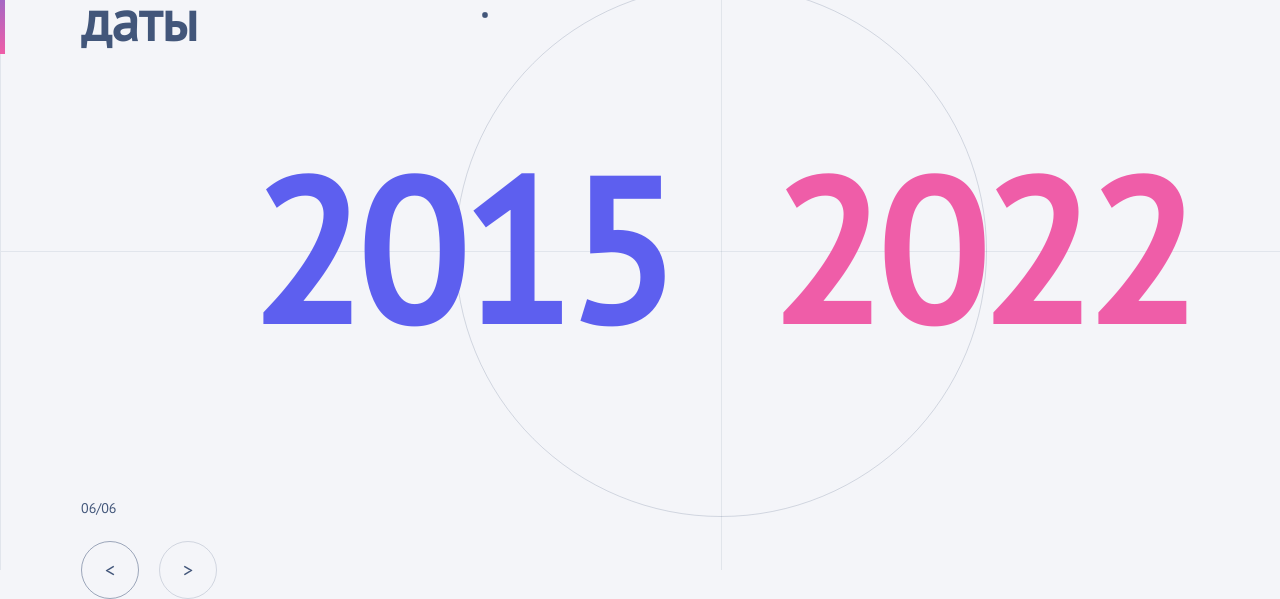
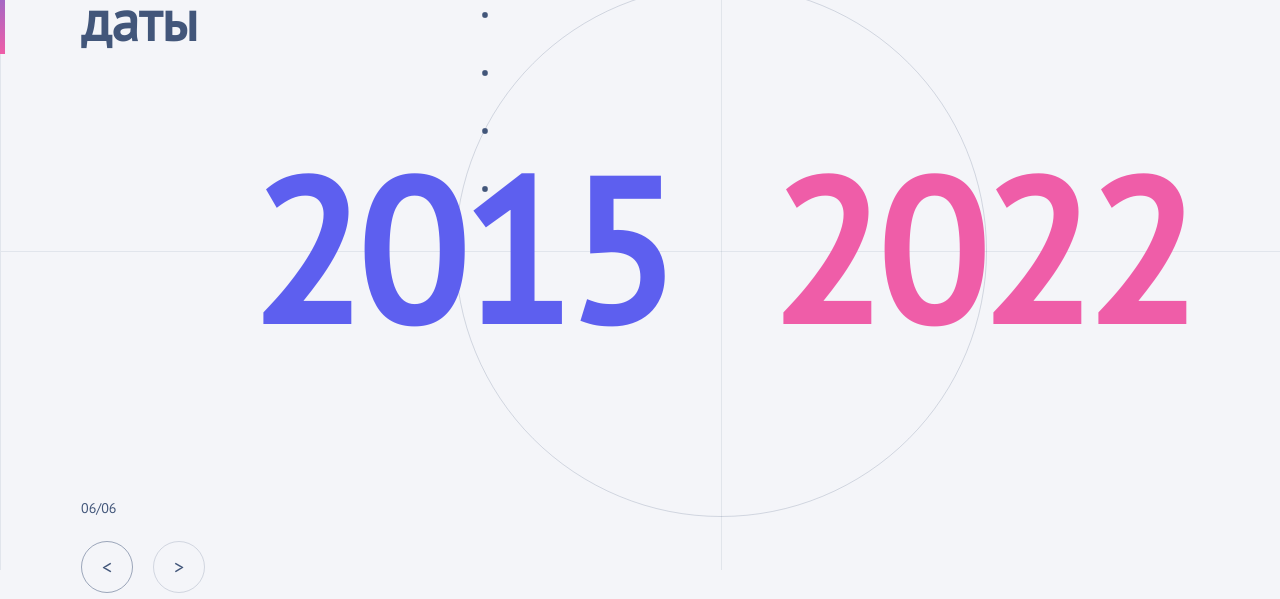
Before and after one commit to damnnou/test-history, a React (Create React App) app: page / in a window 1280 px wide. Shown: the part 230-829 px from the top of the page. Built offline with nearby package versions, Linux system fonts and the light colour scheme.

Commit message:
move interfaces/types into types folder

```diff
--- a/package.json
+++ b/package.json
@@ -3,9 +3,11 @@
   "version": "0.1.0",
   "private": true,
   "dependencies": {
+    "@gsap/react": "^2.1.0",
     "@testing-library/jest-dom": "^5.17.0",
     "@testing-library/react": "^13.4.0",
     "@testing-library/user-event": "^13.5.0",
+    "gsap": "^3.12.5",
     "react": "^18.2.0",
     "react-dom": "^18.2.0",
     "react-scripts": "5.0.1",
--- a/src/features/CircleButton.tsx
+++ b/src/features/CircleButton.tsx
@@ -1,20 +1,12 @@
 import React from "react";
-import styled, { keyframes } from "styled-components";
+import styled from "styled-components";
 import { colors } from "../styles/colors.ts";
-
-interface CircleButtonProps {
-    width?: string;
-    height?: string;
-    disabled?: boolean;
-    animated?: boolean;
-    children?: React.ReactNode;
-    style?: Object;
-}
+import type { CircleButtonProps } from "../types/componentsProps.ts";
 
 const Button = styled.div<CircleButtonProps>`
     // Дефолтные стили
-    width: ${(props) => props.width ?? "56px"};
-    height: ${(props) => props.height ?? "56px"};
+    width: ${(props) => (props.width ? props.width + "px" : "50px")};
+    height: ${(props) => (props.height ? props.height + "px" : "50px")};
     display: flex;
     align-items: center;
     justify-content: center;
@@ -23,6 +15,7 @@ const Button = styled.div<CircleButtonProps>`
     cursor: pointer;
     border: 1px solid ${colors["Black-blue-Opacity-50"]};
     color: ${colors["Black-blue"]};
+    z-index: 1000;
 
     // Стили, если кнопка анимированная
     ${(props) =>
@@ -47,8 +40,16 @@ const Button = styled.div<CircleButtonProps>`
             color: ${colors["Black-blue"]}
     `}
 `;
-const CircleButton: React.FC<CircleButtonProps> = ({ children, ...props }) => {
-    return <Button {...props}>{children}</Button>;
+const CircleButton: React.FC<CircleButtonProps> = ({
+    children,
+    reference,
+    ...props
+}) => {
+    return (
+        <Button {...props} ref={reference}>
+            {children ?? props.value}
+        </Button>
+    );
 };
 
 export default CircleButton;
--- a/src/features/MainTitle.tsx
+++ b/src/features/MainTitle.tsx
@@ -2,9 +2,7 @@ import React from "react";
 import styled from "styled-components";
 import { colors } from "../styles/colors.ts";
 
-interface MainTitleProps {
-    children: React.ReactNode;
-}
+import type { ComponentWithChildren } from "../types/componentsProps.ts";
 
 const Title = styled.h1`
     &:before {
@@ -30,7 +28,7 @@ const Title = styled.h1`
     line-height: 120%; /* 67.2px */
 `;
 
-const MainTitle: React.FC<MainTitleProps> = ({ children, ...props }) => {
+const MainTitle: React.FC<ComponentWithChildren> = ({ children, ...props }) => {
     return <Title {...props}>{children}</Title>;
 };
 
--- a/src/features/Story.tsx
+++ b/src/features/Story.tsx
@@ -1,11 +1,7 @@
 import React from "react";
 import styled from "styled-components";
 import { colors } from "../styles/colors.ts";
-
-interface StoryProps {
-    year: number;
-    description: string;
-}
+import type { StoryProps } from "../types/componentsProps.ts";
 
 const Container = styled.div`
     display: flex;
--- a/src/features/YearTitle.tsx
+++ b/src/features/YearTitle.tsx
@@ -1,12 +1,8 @@
 import React from "react";
 import styled from "styled-components";
+import type { YearTitleProps } from "../types/componentsProps";
 
-interface YearTitleProps {
-    color?: string;
-    children: number;
-}
-
-const Year = styled.h1<{ color?: string }>`
+const Year = styled.h1<YearTitleProps>`
     color: ${(props) => props.color ?? "#5D5FEF"};
 
     margin: 0 0;
--- /dev/null
+++ b/src/types/componentsProps.ts
@@ -0,0 +1,36 @@
+import { Ref } from "react";
+import type { HistoryItem } from "./historyItem";
+
+export interface CircleButtonProps {
+    width?: number;
+    height?: number;
+    value?: string | number;
+    disabled?: boolean;
+    animated?: boolean;
+    children?: React.ReactNode;
+    style?: React.CSSProperties;
+    reference?: Ref<HTMLDivElement>;
+}
+
+export interface StoryProps {
+    year: number;
+    description: string;
+}
+
+export interface YearTitleProps {
+    color?: string;
+    children: number;
+}
+
+export interface YearsCounterProps {
+    fromYear: number;
+    toYear: number;
+}
+
+export interface ComponentWithChildren {
+    children: React.ReactNode;
+}
+
+export interface StoriesSectionProps {
+    stories: HistoryItem[];
+}
--- a/src/ui/MainCircle.tsx
+++ b/src/ui/MainCircle.tsx
@@ -1,7 +1,9 @@
-import React from "react";
+import React, { useRef } from "react";
 import styled from "styled-components";
 import { colors } from "../styles/colors.ts";
 import CircleButton from "../features/CircleButton.tsx";
+import gsap from "gsap";
+import { useGSAP } from "@gsap/react";
 
 const Circle = styled.div`
     &:before {
@@ -39,9 +41,20 @@ const Circle = styled.div`
 `;
 
 const MainCircle: React.FC = () => {
+    const circleButtonRef = useRef<HTMLDivElement | null>(null);
+
     return (
         <Circle>
-            <CircleButton animated>{6}</CircleButton>
+            <CircleButton
+                reference={circleButtonRef}
+                value={6}
+                width={56}
+                height={56}
+                animated
+            />
+            <CircleButton value={1} width={56} height={56} animated />
+            <CircleButton value={2} width={56} height={56} animated />
+            <CircleButton value={3} width={56} height={56} animated />
         </Circle>
     );
 };
--- a/src/ui/SelectCategorySection.tsx
+++ b/src/ui/SelectCategorySection.tsx
@@ -27,7 +27,7 @@ const SmallText = styled.p`
     line-height: normal;
 `;
 
-const SelectCategorySection = () => {
+const SelectCategorySection: React.FC = () => {
     return (
         <Container>
             <SmallText>06/06</SmallText>
--- a/src/ui/StoriesSection.tsx
+++ b/src/ui/StoriesSection.tsx
@@ -5,11 +5,7 @@ import { colors } from "../styles/colors.ts";
 import history from "../api/history.ts";
 import { Swiper, SwiperSlide } from "swiper/react";
 import { Mousewheel, Pagination } from "swiper/modules";
-import type { HistoryItem } from "../types/historyItem.ts";
-
-interface StoriesSectionProps {
-    stories: HistoryItem[];
-}
+import type { StoriesSectionProps } from "../types/componentsProps.ts";
 
 const Section = styled.section`
     display: flex;
--- a/src/ui/YearsCounter.tsx
+++ b/src/ui/YearsCounter.tsx
@@ -2,11 +2,7 @@ import React from "react";
 import YearTitle from "../features/YearTitle.tsx";
 import styled from "styled-components";
 import { colors } from "../styles/colors.ts";
-
-interface YearsCounterProps {
-    fromYear: number;
-    toYear: number;
-}
+import type { YearsCounterProps } from "../types/componentsProps.ts";
 
 const StyledContainer = styled.div`
     display: flex;
```
Also changed, not shown: 1 other file (tests, documents, lock files or other folders).
